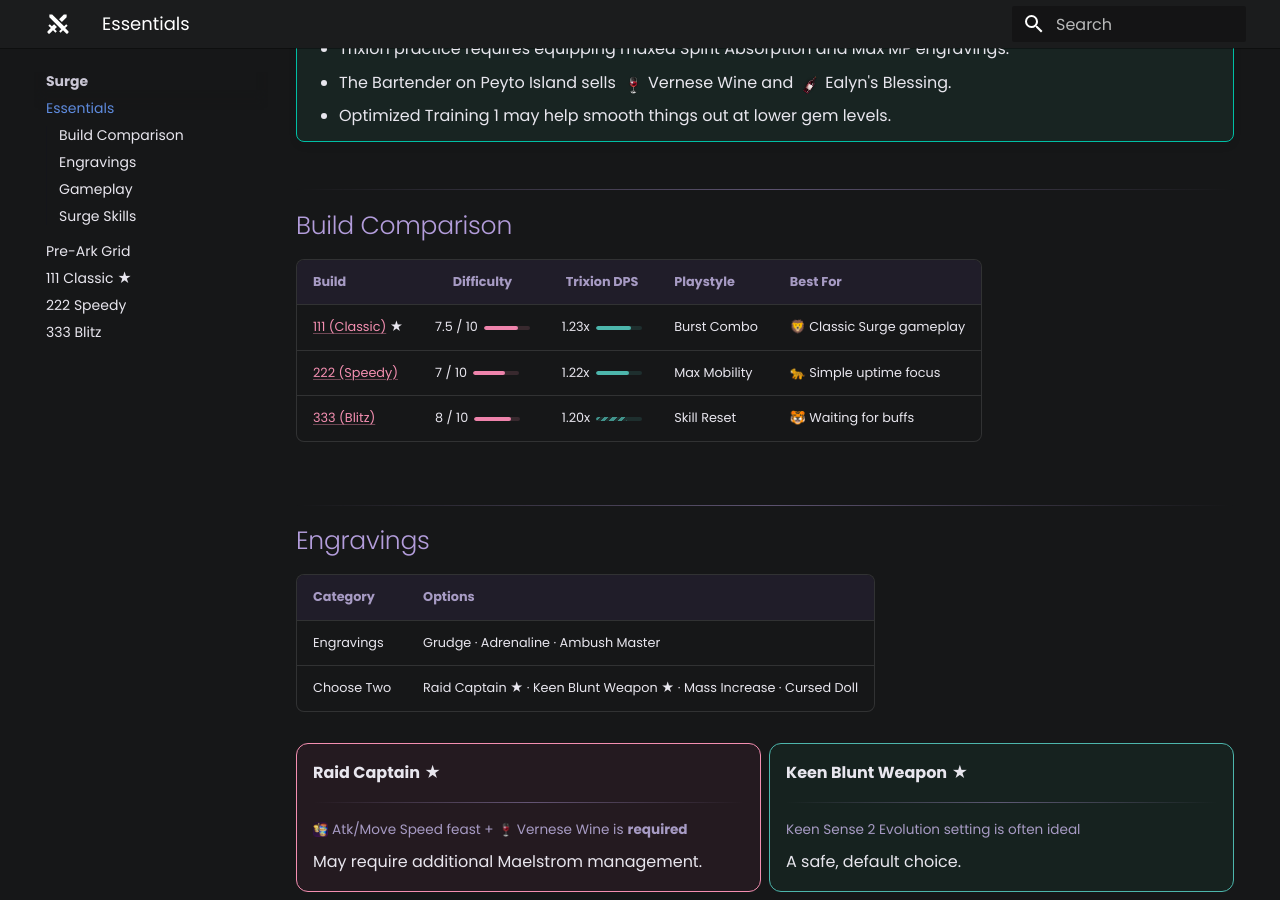
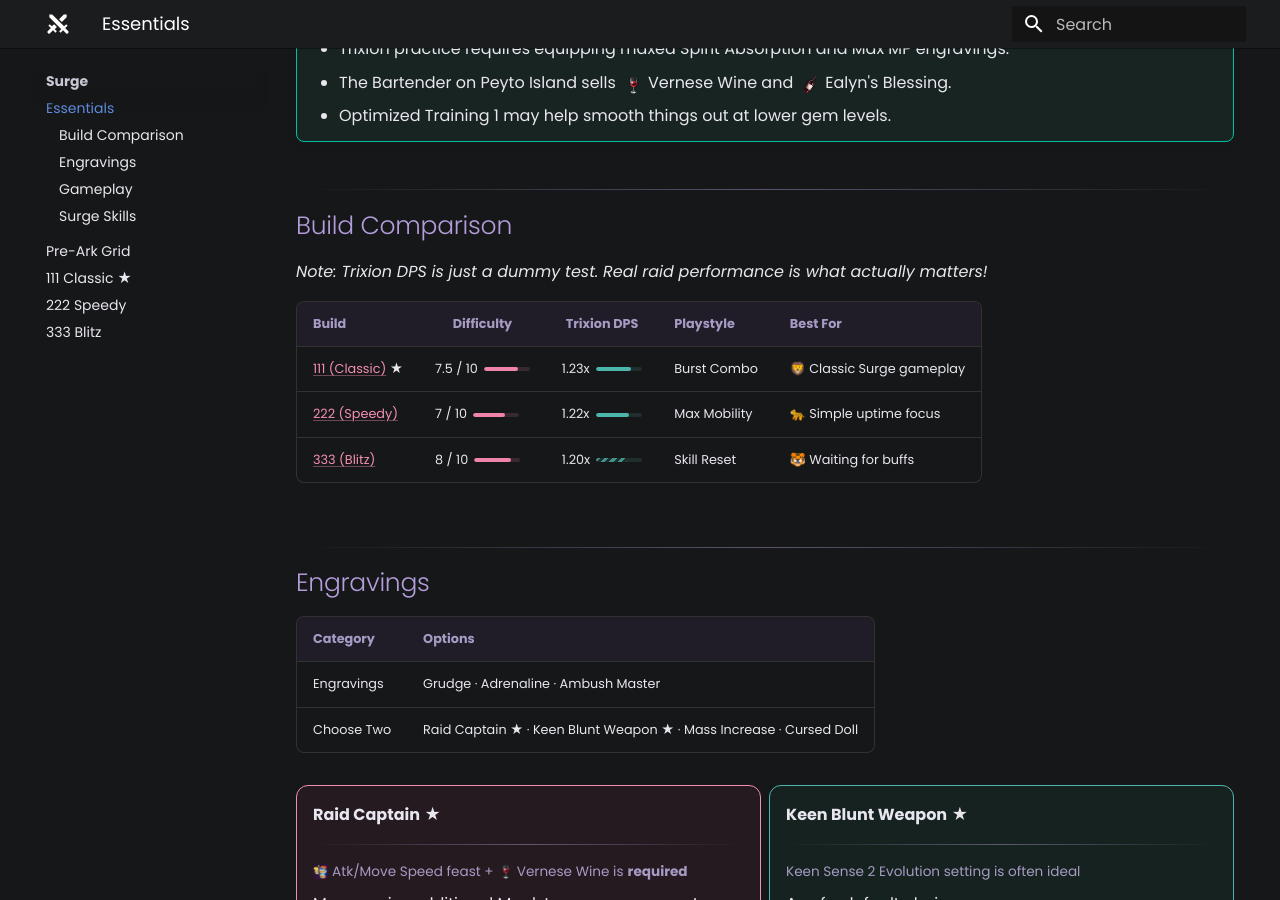
Before and after one commit to interlockme/deathblade, an MkDocs documentation site: the page built from docs/surge/essentials.md, in a window 1280 px wide and 900 px high, scrolled down 314 px. Built offline with MkDocs 1.6.1 and Material for MkDocs 9.7.7, drawn with Linux system fonts in a browser that asks for light colours; plug-ins that fetch from the network failed and are left out.

Commit message:
minor note

```diff
--- a/docs/surge/essentials.md
+++ b/docs/surge/essentials.md
@@ -17,6 +17,8 @@
     - Optimized Training 1 may help smooth things out at lower gem levels.
 
 ## Build Comparison
+
+*Note: Trixion DPS is just a dummy test. Real raid performance is what actually matters!*
 
 | Build | Difficulty | Trixion DPS | Playstyle | Best For |
 |:---|:---:|:---:|:---|:---|
```
Also changed, not shown: docs/remaining-energy/essentials.md (+2 -0 lines).
